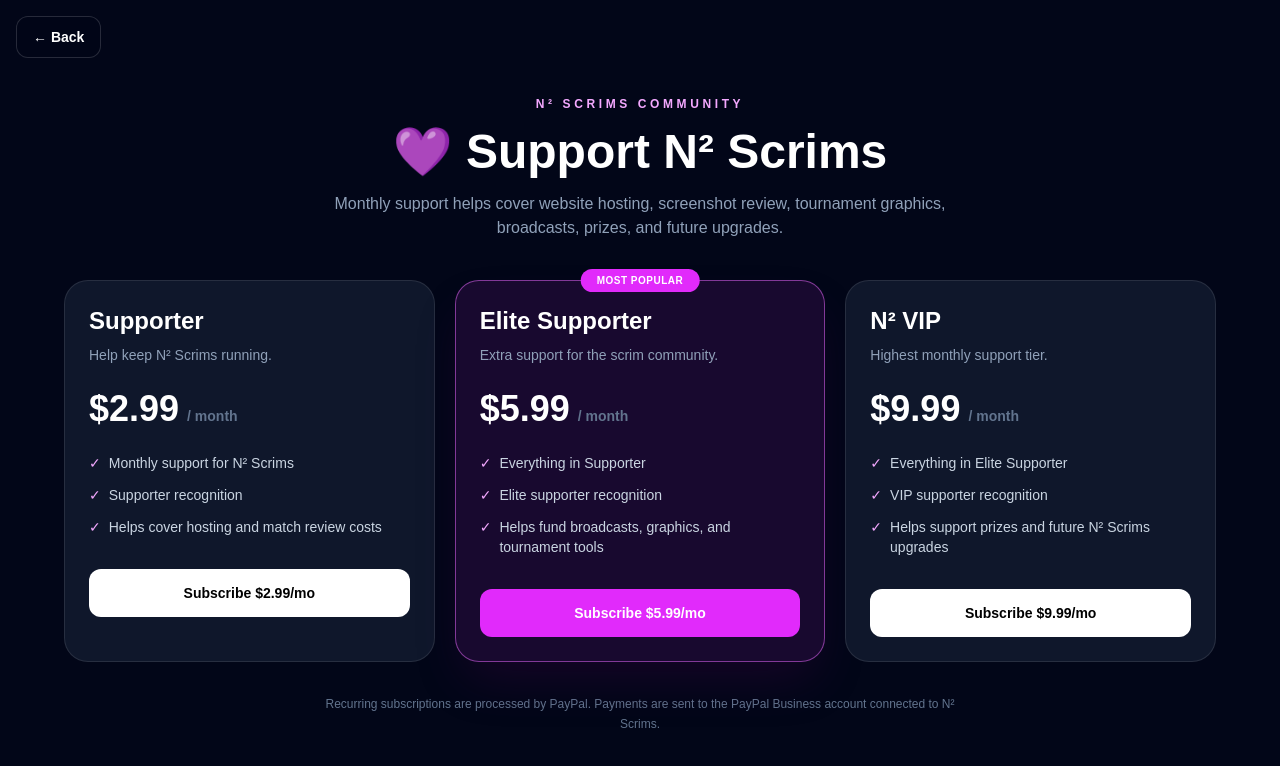
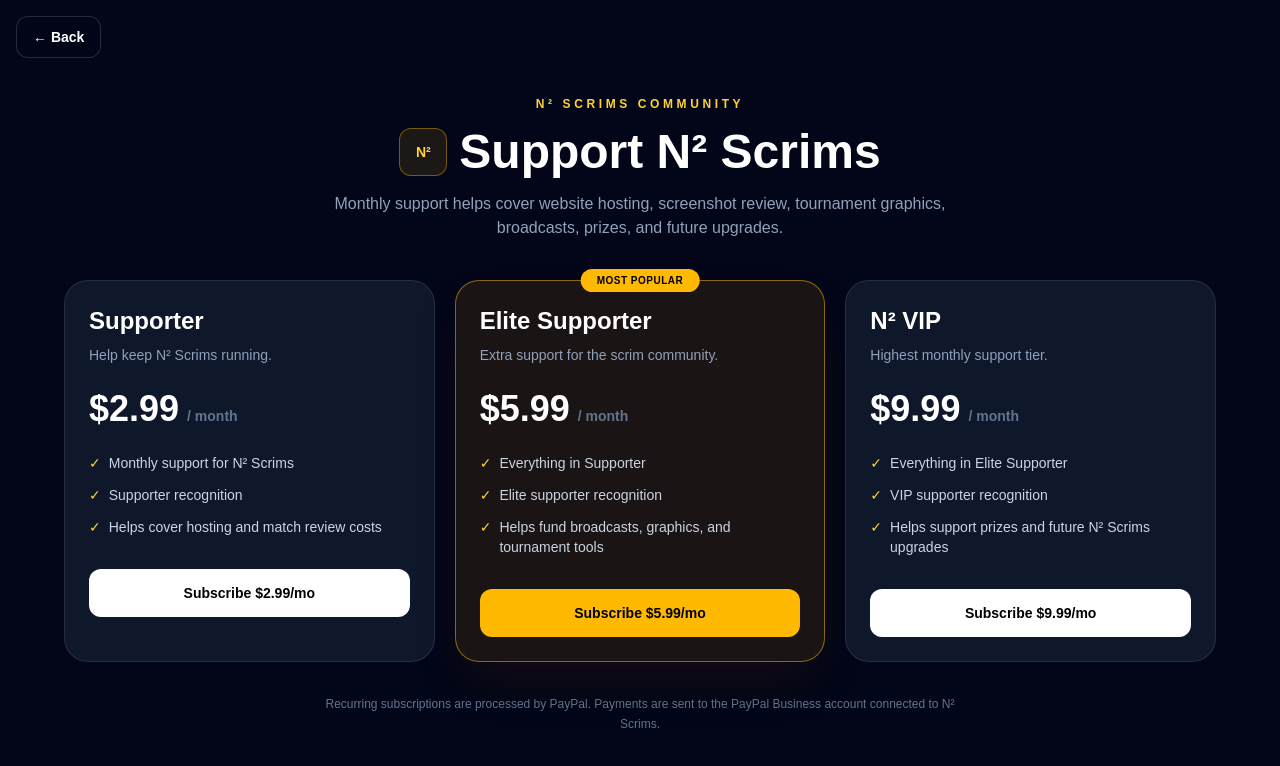
Before and after one commit to yourboiivictor/n2-scrims, a Next.js app: page /support in a window 1280 px wide. Shown: the top 766 px of the page. Built offline with nearby package versions, Linux system fonts and the light colour scheme; no server answers.

Commit message:
Update support page to gold theme

```diff
--- a/app/support/page.tsx
+++ b/app/support/page.tsx
@@ -111,13 +111,18 @@
     <main className="min-h-screen bg-slate-950 px-4 py-24 text-white sm:px-6 lg:px-8">
       <div className="mx-auto max-w-6xl">
         <section className="text-center">
-          <p className="text-xs font-black uppercase tracking-[0.3em] text-fuchsia-300">
+          <p className="text-xs font-black uppercase tracking-[0.3em] text-amber-300">
             N² Scrims Community
           </p>
 
-          <h1 className="mt-4 text-4xl font-black sm:text-5xl">
-            💜 Support N² Scrims
-          </h1>
+          <div className="mt-4 flex items-center justify-center gap-3">
+            <div className="flex h-12 w-12 items-center justify-center rounded-xl border border-amber-400/40 bg-amber-400/10 text-sm font-black text-amber-300">
+              N²
+            </div>
+            <h1 className="text-4xl font-black sm:text-5xl">
+              Support N² Scrims
+            </h1>
+          </div>
 
           <p className="mx-auto mt-4 max-w-2xl text-sm leading-6 text-slate-400 sm:text-base">
             Monthly support helps cover website hosting, screenshot review,
@@ -149,12 +154,12 @@
               key={tier.id}
               className={`relative rounded-3xl border p-6 ${
                 tier.featured
-                  ? "border-fuchsia-400/50 bg-fuchsia-500/10 shadow-2xl shadow-fuchsia-950/30"
+                  ? "border-amber-400/50 bg-amber-500/10 shadow-2xl shadow-amber-950/30"
                   : "border-white/10 bg-slate-900"
               }`}
             >
               {tier.featured && (
-                <span className="absolute -top-3 left-1/2 -translate-x-1/2 rounded-full bg-fuchsia-500 px-4 py-1 text-[10px] font-black uppercase tracking-wider text-white">
+                <span className="absolute -top-3 left-1/2 -translate-x-1/2 rounded-full bg-amber-400 px-4 py-1 text-[10px] font-black uppercase tracking-wider text-black">
                   Most Popular
                 </span>
               )}
@@ -172,7 +177,7 @@
               <ul className="mt-6 space-y-3 text-sm text-slate-300">
                 {tier.benefits.map((benefit) => (
                   <li key={benefit} className="flex gap-2">
-                    <span className="text-fuchsia-300">✓</span>
+                    <span className="text-amber-300">✓</span>
                     <span>{benefit}</span>
                   </li>
                 ))}
@@ -184,7 +189,7 @@
                 disabled={loadingTier !== null}
                 className={`mt-8 w-full rounded-xl px-5 py-3.5 text-sm font-black transition disabled:cursor-not-allowed disabled:opacity-50 ${
                   tier.featured
-                    ? "bg-fuchsia-500 text-white hover:bg-fuchsia-400"
+                    ? "bg-amber-400 text-black hover:bg-amber-300"
                     : "bg-white text-black hover:bg-slate-200"
                 }`}
               >
--- a/components/GlobalNavigation.tsx
+++ b/components/GlobalNavigation.tsx
@@ -72,9 +72,9 @@
       {!isSupport && (
         <Link
           href="/support"
-          className="rounded-xl border border-fuchsia-400/30 bg-fuchsia-500/10 px-4 py-2.5 text-sm font-black text-fuchsia-200 backdrop-blur transition hover:bg-fuchsia-600 hover:text-white"
+          className="rounded-xl border border-amber-400/40 bg-amber-400/10 px-4 py-2.5 text-sm font-black text-amber-300 backdrop-blur transition hover:bg-amber-400 hover:text-black"
         >
-          💜 Support N²
+          ★ Support N²
         </Link>
       )}
 
```
Also changed, not shown: 1 other file (tests, documents, lock files or other folders).
